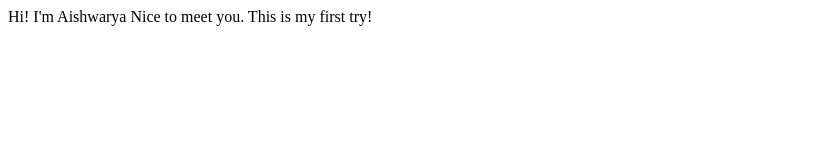
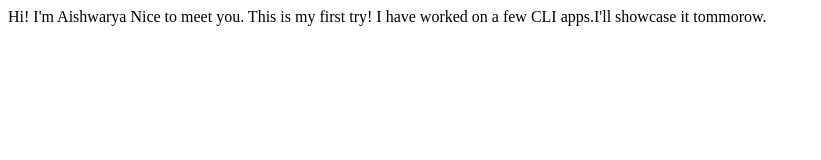
Before and after one commit to Aishwarya-Salunke/student-name-site, a plain HTML site: page index.html in a window 1280 px wide. Shown: the whole page, without its empty margins (0-821 px from the left). Drawn offline with Linux system fonts and the light colour scheme.

Commit message:
update details of project

```diff
--- a/index.html
+++ b/index.html
@@ -9,5 +9,7 @@
     Hi! I'm Aishwarya
     Nice to meet you.
     This is my first try!
+
+    I have worked on a few CLI apps.I'll showcase it tommorow.
 </body>
 </html>
```
